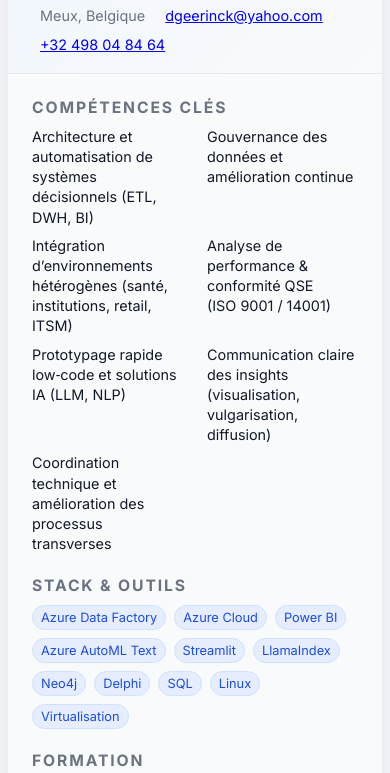
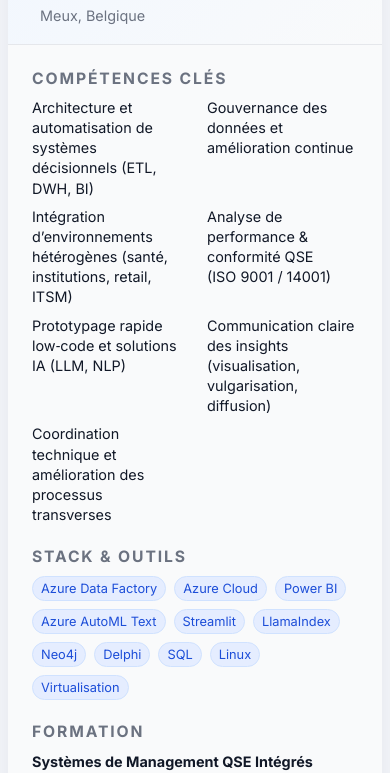
Before and after one commit to dgeerinck/cv, a plain HTML site: page index.html in a window 390 px wide. Shown: the part 233-1006 px from the top of the page. Drawn offline with Linux system fonts and the light colour scheme.

Commit message:
remove PI in index.html
phone and email

```diff
--- a/index.html
+++ b/index.html
@@ -278,8 +278,6 @@
             <div class="title">Concepteur de solutions data &amp; IT</div>
             <div class="contact">
                 <span>Meux, Belgique</span>
-                <span><a href="mailto:dgeerinck@yahoo.com">dgeerinck@yahoo.com</a></span>
-                <span><a href="tel:+32498048464">+32 498 04 84 64</a></span>
             </div>
         </div>
     </header>
```
